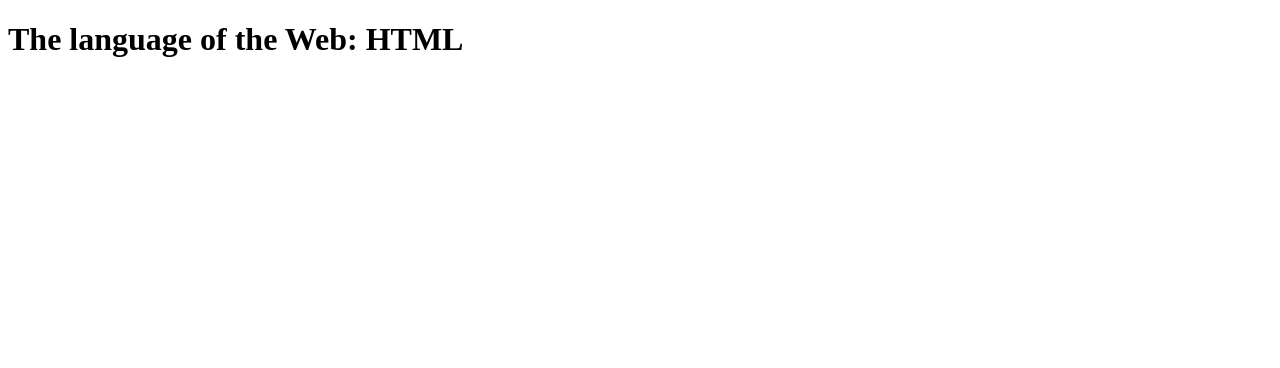
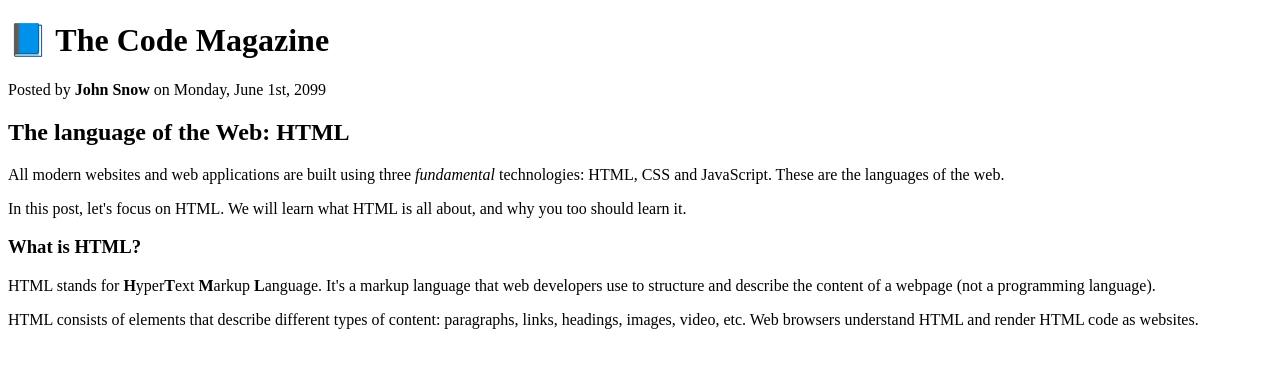
Before and after one commit to AmadeusMora/HTML-Magazine-Project, a plain HTML site: page index.html in a window 1280 px wide. Drawn offline with Linux system fonts and the light colour scheme.

Commit message:
Create H1, H2, H3 tags. Create paragraphs under H1, H2, H3 headings. Add <em> and <strong> tags to specified words/letters. Comment out practice header tags.

```diff
--- a/index.html
+++ b/index.html
@@ -4,6 +4,41 @@
     <title>The language of the Web: HTML</title>
   </head>
   <body>
+    <!--
     <h1>The language of the Web: HTML</h1>
+    <h2>The language of the Web: HTML</h2>
+    <h3>The language of the Web: HTML</h3>
+    <h4>The language of the Web: HTML</h4>
+    <h5>The language of the Web: HTML</h5>
+    <h6>The language of the Web: HTML</h6>
+    -->
+
+    <h1>📘 The Code Magazine</h1>
+    <p>Posted by <strong>John Snow</strong> on Monday, June 1st, 2099</p>
+
+    <h2>The language of the Web: HTML</h2>
+    <p>
+      All modern websites and web applications are built using three
+      <em>fundamental</em>
+      technologies: HTML, CSS and JavaScript. These are the languages of the
+      web.
+    </p>
+    <p>
+      In this post, let's focus on HTML. We will learn what HTML is all about,
+      and why you too should learn it.
+    </p>
+
+    <h3>What is HTML?</h3>
+    <p>
+      HTML stands for <strong>H</strong>yper<strong>T</strong>ext
+      <strong>M</strong>arkup <strong>L</strong>anguage. It's a markup language
+      that web developers use to structure and describe the content of a webpage
+      (not a programming language).
+    </p>
+    <p>
+      HTML consists of elements that describe different types of content:
+      paragraphs, links, headings, images, video, etc. Web browsers understand
+      HTML and render HTML code as websites.
+    </p>
   </body>
 </html>
```
